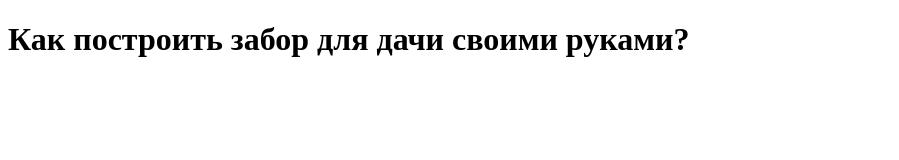
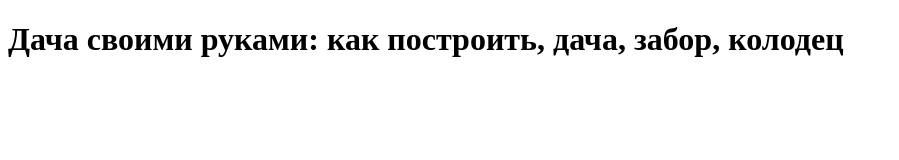
Before and after one commit to royalnikolos/remote-test-2, a plain HTML site: page index.html in a window 1280 px wide. Shown: the whole page, without its empty margins (0-899 px from the left). Drawn offline with Linux system fonts and the light colour scheme.

Commit message:
Изменили заголовок h1

```diff
--- a/index.html
+++ b/index.html
@@ -4,6 +4,6 @@
   <title>Забор для дачи: своими руками</title>
 </head>
   <body>
-    <h1>Как построить забор для дачи своими руками?</h1>
+    <h1>Дача своими руками: как построить, дача, забор, колодец</h1>
   </body>
 </html>
```
